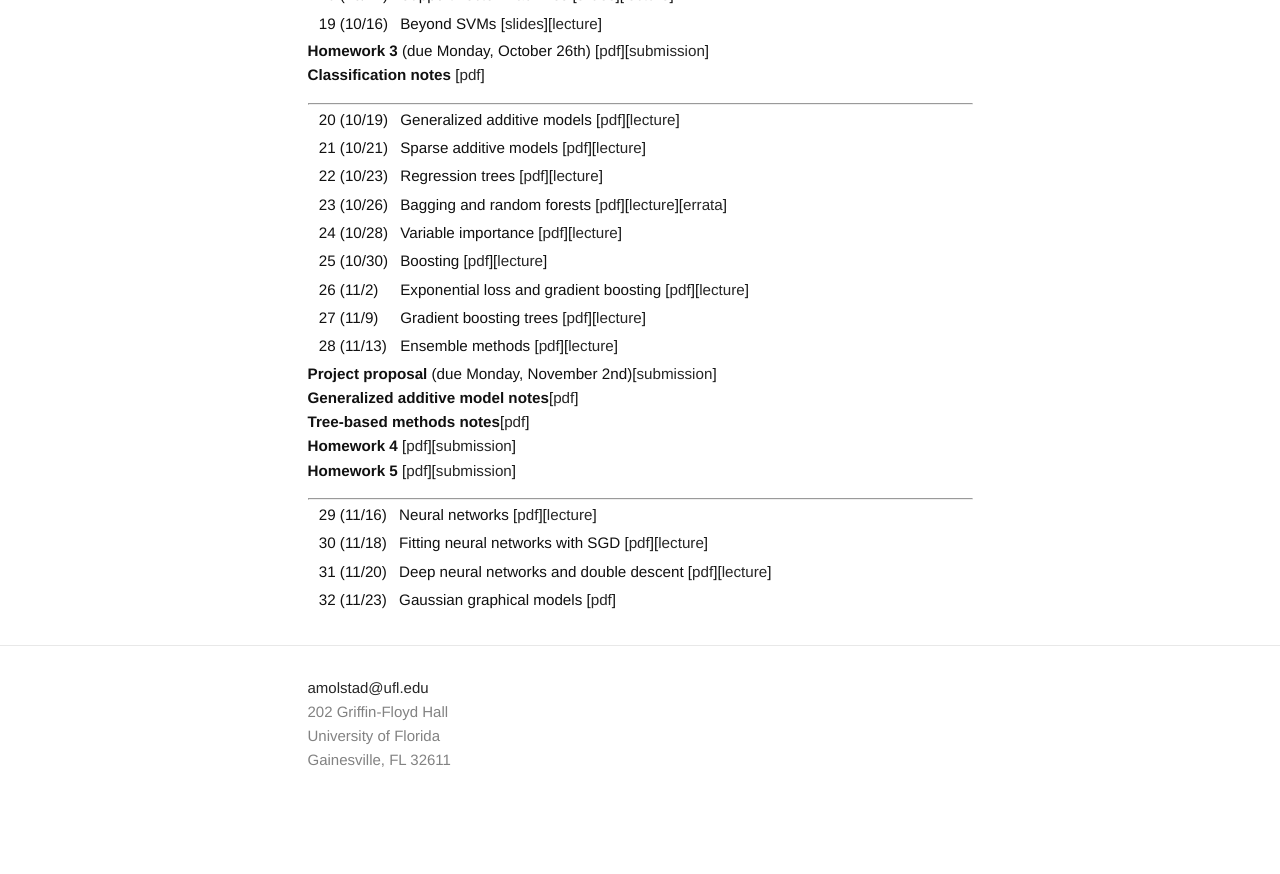
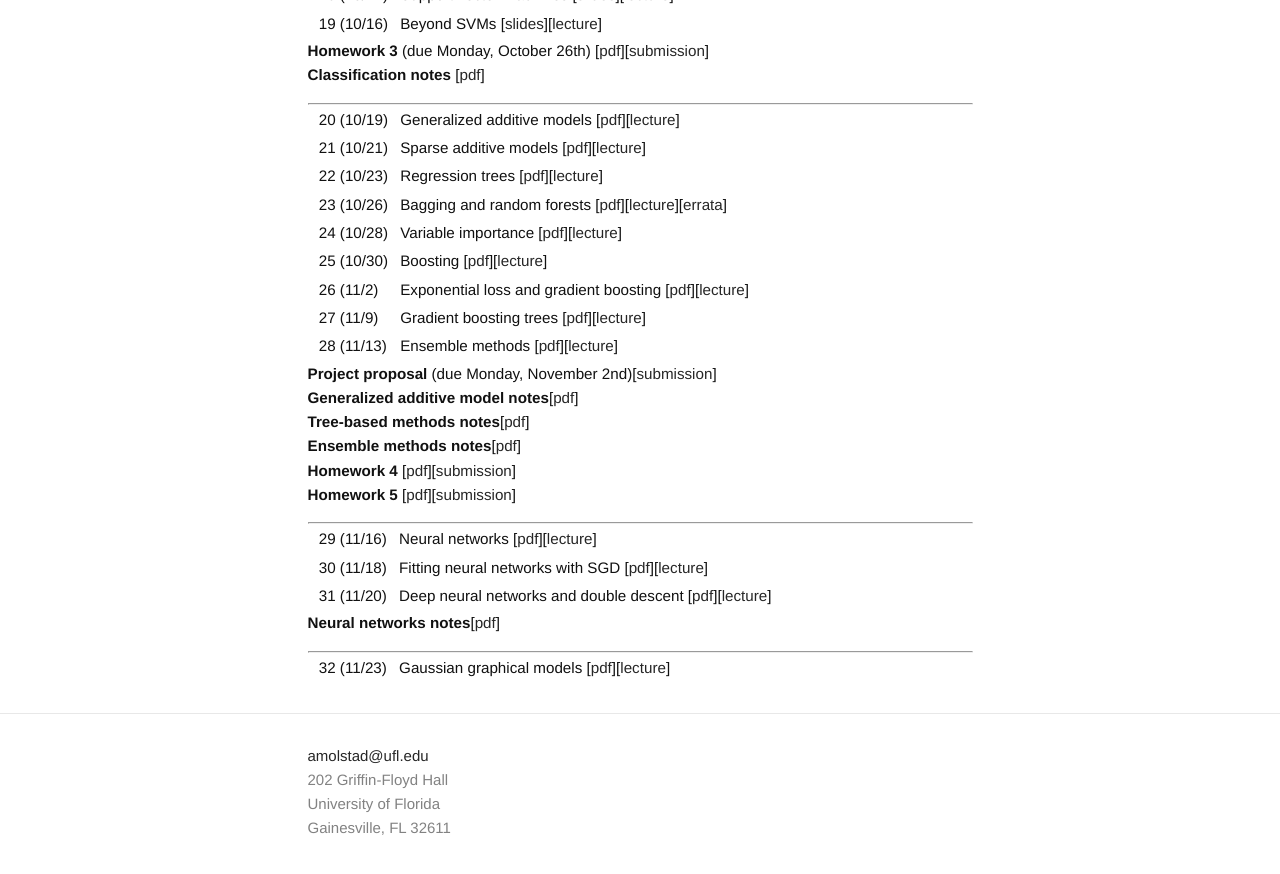
Before and after one commit to ajmolstad/ajmolstad.github.io, a Jekyll site: the page built from F20_STA7934.md, in a window 1280 px wide and 900 px high, scrolled down 931 px. Shown: the top 874 px of the window. Built offline with Jekyll 4.4.1, drawn with Linux system fonts in a browser that asks for light colours; before the commit the page ends 1763 px from its top, so only the background shows below that.

Commit message:
Update F20_STA7934.md

```diff
--- a/F20_STA7934.md
+++ b/F20_STA7934.md
@@ -65,17 +65,21 @@ Note that you must be logged into your UFL eLearning account to access course ma
 || 27 (11/9) || Gradient boosting trees [[pdf](https://ufl.instructure.com/files/54583093/download?download_frd=1)][[lecture](https://ufl.instructure.com/courses/412309/files?preview=54524161)] ||
 || 28 (11/13) || Ensemble methods [[pdf](https://ufl.instructure.com/files/54583229/download?download_frd=1)][[lecture](https://ufl.instructure.com/courses/412309/files?preview=54583283)]||
 
-
 **Project proposal** (due Monday, November 2nd)[[submission](https://ufl.instructure.com/courses/412309/assignments/4449663)]
 **Generalized additive model notes**[[pdf](https://ufl.instructure.com/files/54121596/download?download_frd=1)]
 **Tree-based methods notes**[[pdf](https://ufl.instructure.com/files/54121682/download?download_frd=1)]
+**Ensemble methods notes**[[pdf](https://ufl.instructure.com/files/54930862/download?download_frd=1)]
 **Homework 4** [[pdf](https://ufl.instructure.com/files/54166559/download?download_frd=1)][[submission](https://ufl.instructure.com/courses/412309/assignments/4456814)]
 **Homework 5** [[pdf](https://ufl.instructure.com/files/54489536/download?download_frd=1)][[submission](https://ufl.instructure.com/courses/412309/assignments/4477093)]
-
 
 ---------------
 
 || 29 (11/16) || Neural networks [[pdf](https://ufl.instructure.com/files/54633127/download?download_frd=1)][[lecture](https://ufl.instructure.com/courses/412309/files?preview=54710019)]||
 || 30 (11/18) || Fitting neural networks with SGD [[pdf](https://ufl.instructure.com/files/54786477/download?download_frd=1)][[lecture](https://ufl.instructure.com/courses/412309/files?preview=54786425)] ||
 || 31 (11/20) || Deep neural networks and double descent [[pdf](https://ufl.instructure.com/files/54880620/download?download_frd=1)][[lecture](https://ufl.instructure.com/courses/412309/files?preview=54859665)] ||
-|| 32 (11/23) || Gaussian graphical models [[pdf](https://ufl.instructure.com/files/54866340/download?download_frd=1)] ||
+
+**Neural networks notes**[[pdf](https://ufl.instructure.com/files/54930855/download?download_frd=1)]
+
+---------------
+
+|| 32 (11/23) || Gaussian graphical models [[pdf](https://ufl.instructure.com/files/54930894/download?download_frd=1)][[lecture](https://ufl.instructure.com/courses/412309/files?preview=54930879)] ||
```
